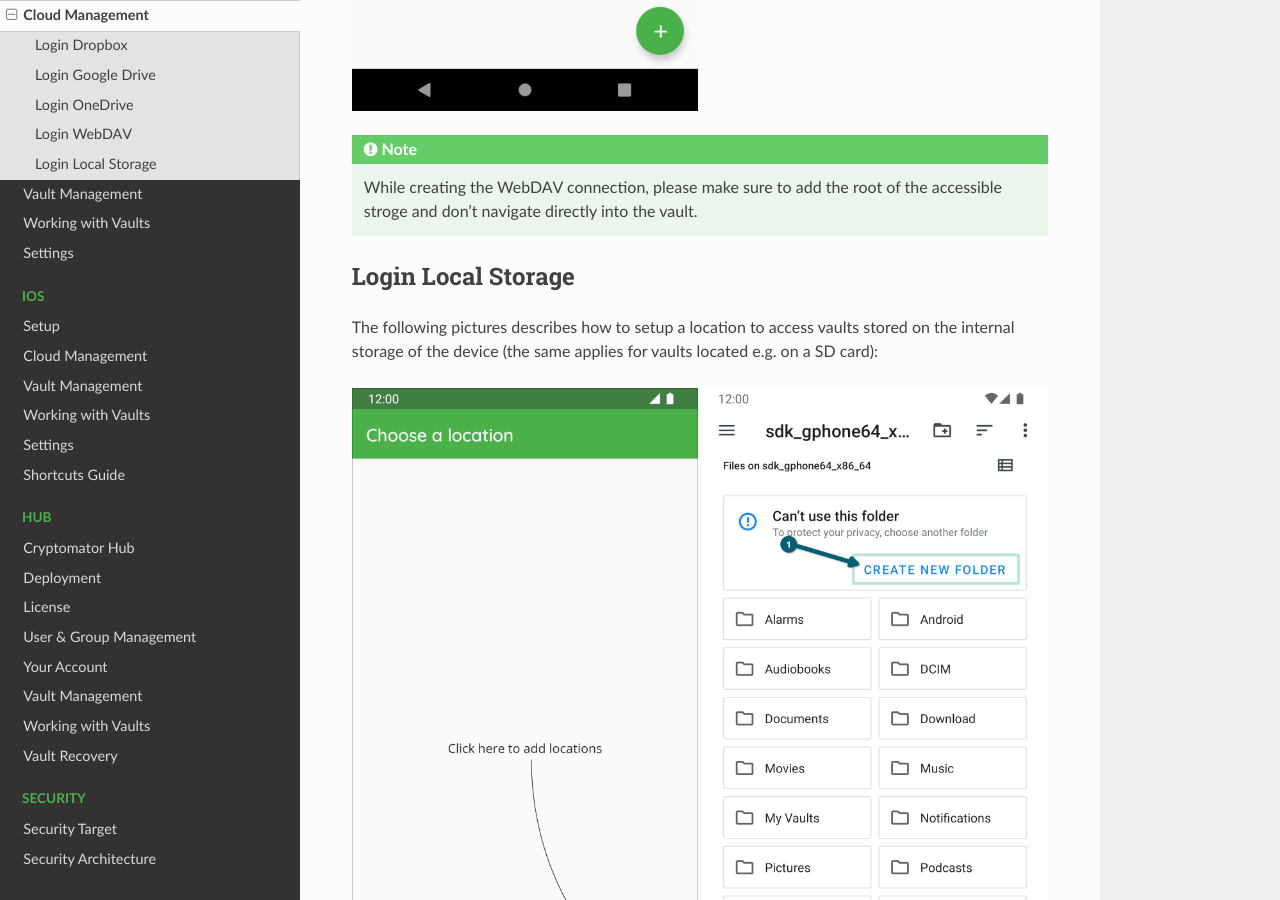
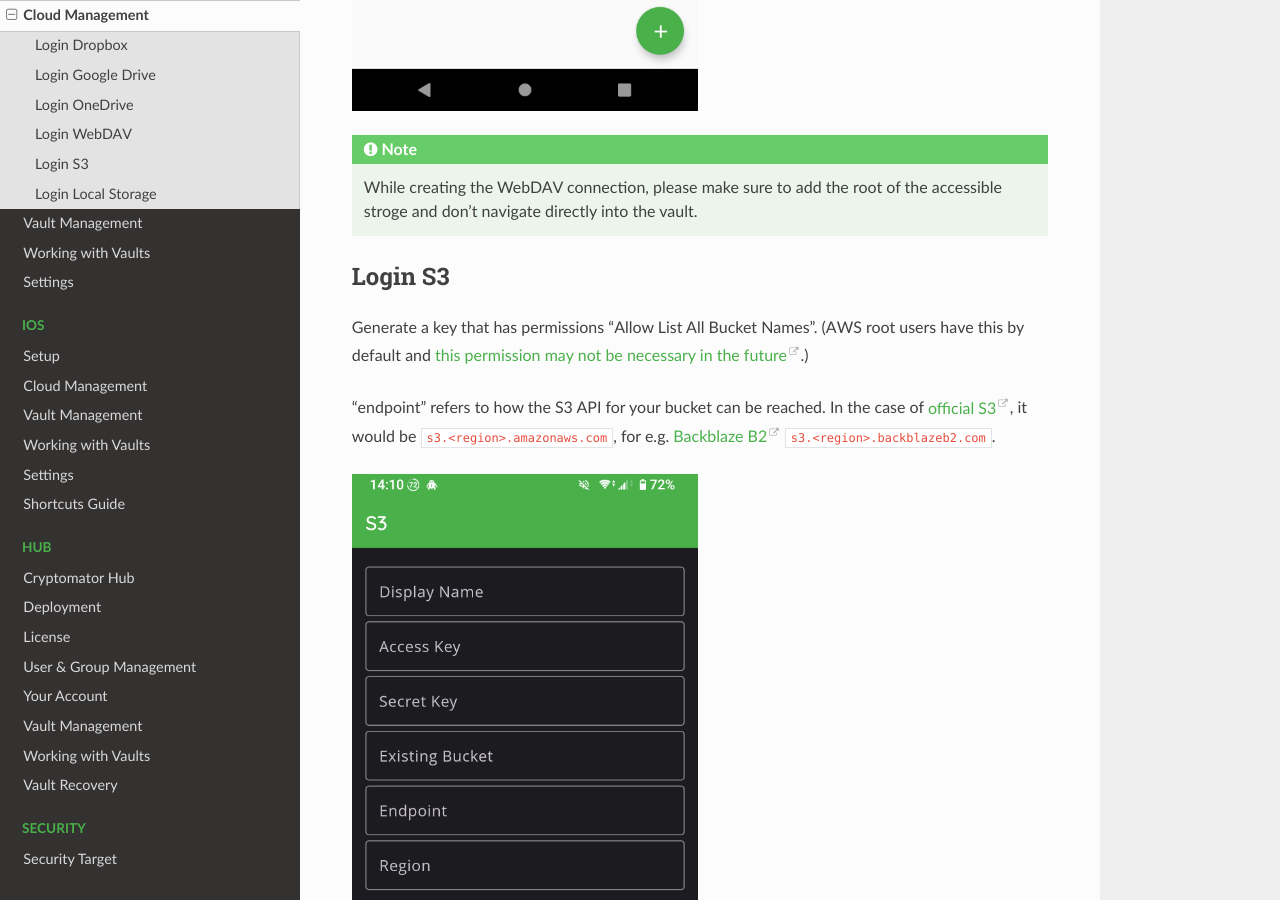
Before and after one commit to cryptomator/docs, a Sphinx documentation site: the page built from source/android/cloud-management.rst, in a window 1280 px wide and 900 px high, scrolled down 4996 px. Built offline with Sphinx 7.4.7 and the Read the Docs theme 3.1.0, drawn with Linux system fonts in a browser that asks for light colours.

Commit message:
Add S3 docs

```diff
--- a/source/android/cloud-management.rst
+++ b/source/android/cloud-management.rst
@@ -81,6 +81,17 @@
 
 .. _android/cloud-management/login-local-storage:
 
+Login S3
+------------------
+
+Generate a key that has permissions "Allow List All Bucket Names". (AWS root users have this by default and `this permission may not be necessary in the future <https://github.com/cryptomator/android/issues/339>`_.)
+
+"endpoint" refers to how the S3 API for your bucket can be reached. In the case of `official S3 <https://docs.aws.amazon.com/general/latest/gr/s3.html>`_, it would be ``s3.<region>.amazonaws.com``, for e.g. `Backblaze B2 <https://www.backblaze.com/apidocs/introduction-to-the-s3-compatible-api>`_ ``s3.<region>.backblazeb2.com``.
+
+.. image:: ../img/android/add-s3-login-provider.png
+    :alt: Android S3 connection form
+    :width: 346px
+
 Login Local Storage
 -----------------------
 
```
Also changed, not shown: source/img/android/add-s3-login-provider.png (added).
